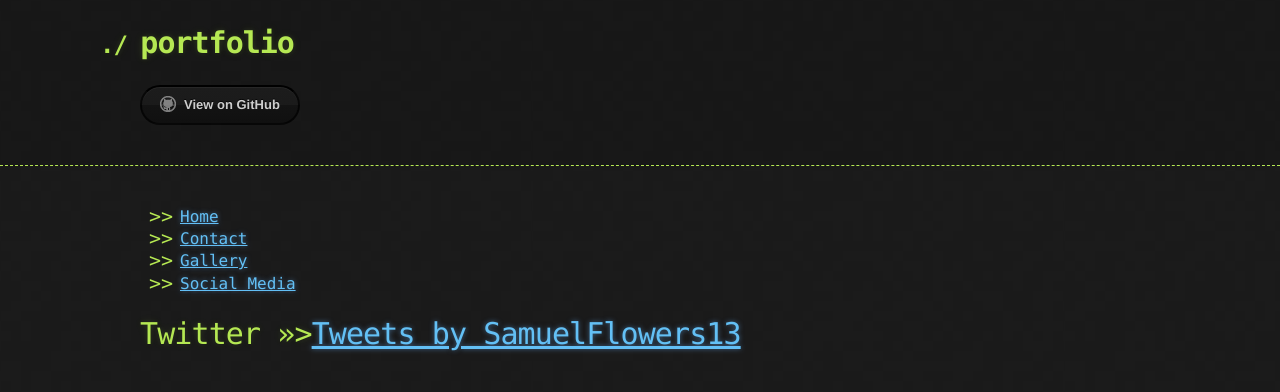
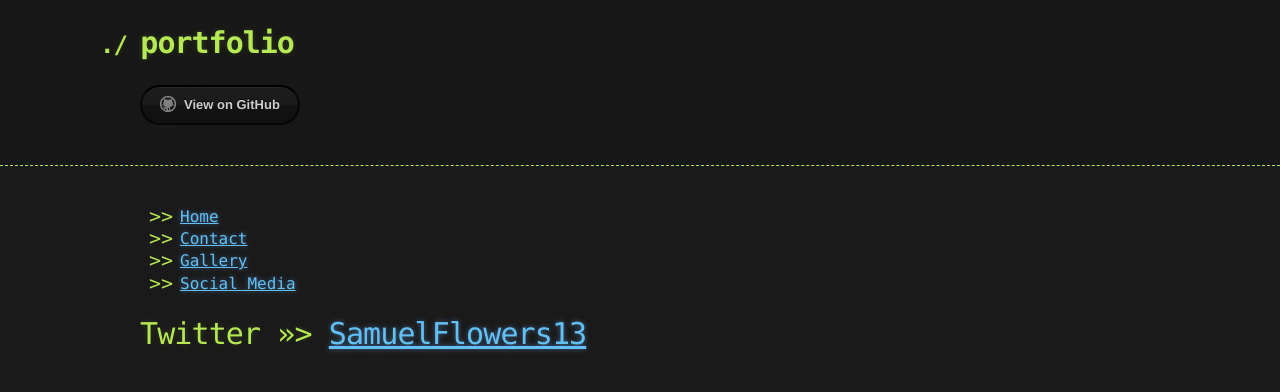
Before and after one commit to Sam2471/portfolio, a Jekyll site: the page built from socialmedia.md, in a window 1280 px wide. Shown: the top 392 px of the page. Built offline with Jekyll 4.4.1, drawn with Linux system fonts in a browser that asks for light colours; our own code applies the rules of GitHub Pages for plain Markdown files; comment, search, counter and statistics services are not loaded; the repository's description, which GitHub fills in, is left out.

Commit message:
Update socialmedia.md

```diff
--- a/socialmedia.md
+++ b/socialmedia.md
@@ -1,3 +1,3 @@
 
 
-# Twitter >>><a class="twitter-timeline" href="https://twitter.com/SamuelFlowers13?ref_src=twsrc%5Etfw">Tweets by SamuelFlowers13</a> <script async src="https://platform.twitter.com/widgets.js" charset="utf-8"></script>
+# Twitter >>> <a class="twitter-timeline" href="https://twitter.com/SamuelFlowers13?ref_src=twsrc%5Etfw">SamuelFlowers13</a> <script async src="https://platform.twitter.com/widgets.js" charset="utf-8"></script>
```
